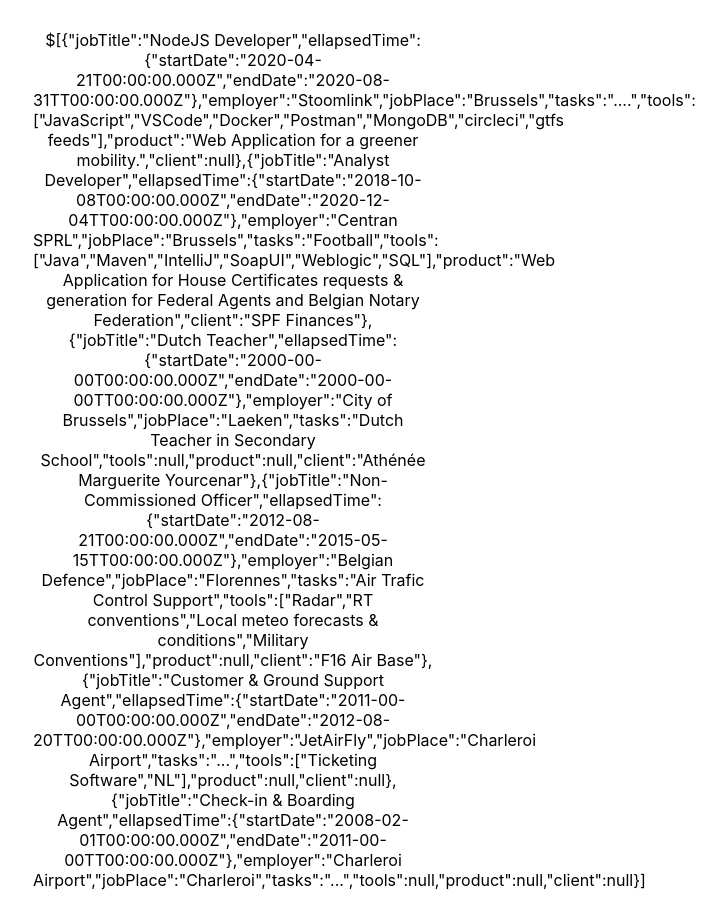
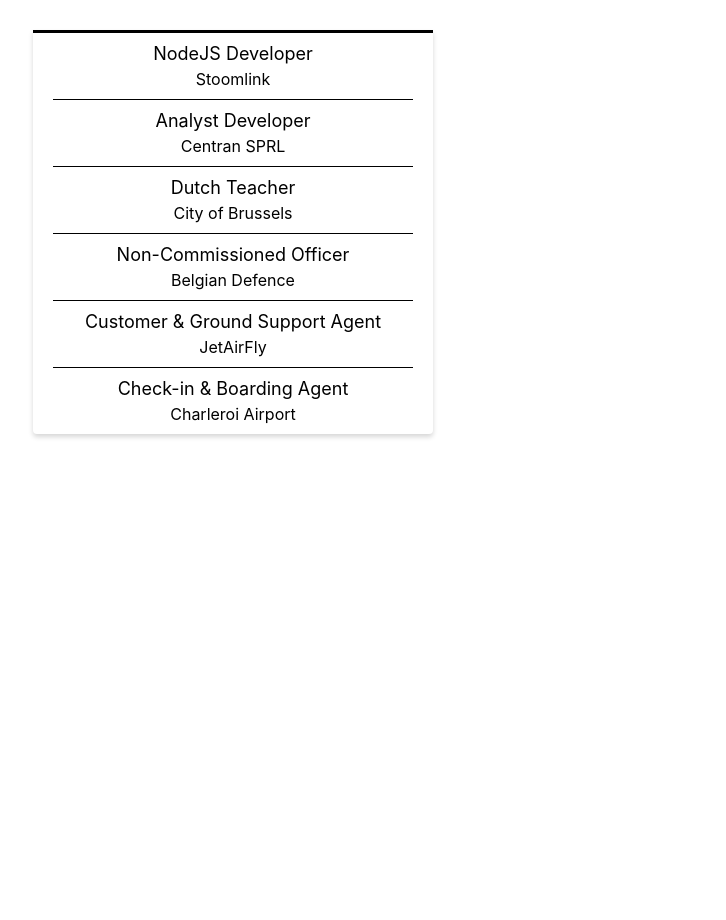
Before and after one commit to leilamyar/my-resume, a React (Create React App) app in the folder my-app/: page / in a window 1280 px wide. Shown: the whole page, without its empty margins (407-1133 px from the left). After the commit the page ends 800 px from the top, so only its background shows below. Built offline with nearby package versions, Linux system fonts and the light colour scheme.

Commit message:
feat(Jobs) : display jobs list title employer

```diff
--- a/my-app/src/Jobs.js
+++ b/my-app/src/Jobs.js
@@ -1,10 +1,23 @@
 import React from 'react'
-import { JobsContainerStyled } from './JobsStyled'
+import {
+  JobsContainerStyled,
+  JobsList,
+  JobItem, JobTitle
+} from './JobsStyled'
 const jobs = require('./data/jobs.json');
 
 const Jobs = () => {
   return (
-    <JobsContainerStyled>${JSON.stringify(jobs)}</JobsContainerStyled>
+    <JobsContainerStyled>
+      <JobsList>
+      {jobs.map(({ id, jobTitle, employer }) => (
+        <JobItem key={id}>
+          <JobTitle>{jobTitle}</JobTitle>
+          <div>{employer}</div>
+        </JobItem>
+      ))}
+      </JobsList>
+    </JobsContainerStyled>
   )
 }
 
--- a/my-app/src/data/jobs.json
+++ b/my-app/src/data/jobs.json
@@ -1,5 +1,6 @@
 [
   {
+    "id": 6,
     "jobTitle": "NodeJS Developer",
     "ellapsedTime": {
       "startDate": "2020-04-21T00:00:00.000Z",
@@ -15,6 +16,7 @@
     "client": null
   },
   {
+    "id": 5,
     "jobTitle": "Analyst Developer",
     "ellapsedTime": {
       "startDate": "2018-10-08T00:00:00.000Z",
@@ -30,6 +32,7 @@
     "client": "SPF Finances"
   },
   {
+    "id": 4,
     "jobTitle": "Dutch Teacher",
     "ellapsedTime": {
       "startDate": "2000-00-00T00:00:00.000Z",
@@ -43,6 +46,7 @@
     "client": "Athénée Marguerite Yourcenar"
   },
   {
+    "id": 3,
     "jobTitle": "Non-Commissioned Officer",
     "ellapsedTime": {
       "startDate": "2012-08-21T00:00:00.000Z",
@@ -58,6 +62,7 @@
     "client": "F16 Air Base"
   },
   {
+    "id": 2,
     "jobTitle": "Customer & Ground Support Agent",
     "ellapsedTime": {
       "startDate": "2011-00-00T00:00:00.000Z",
@@ -73,6 +78,7 @@
     "client": null
   },
   {
+    "id": 1,
     "jobTitle": "Check-in & Boarding Agent",
     "ellapsedTime": {
       "startDate": "2008-02-01T00:00:00.000Z",
```
